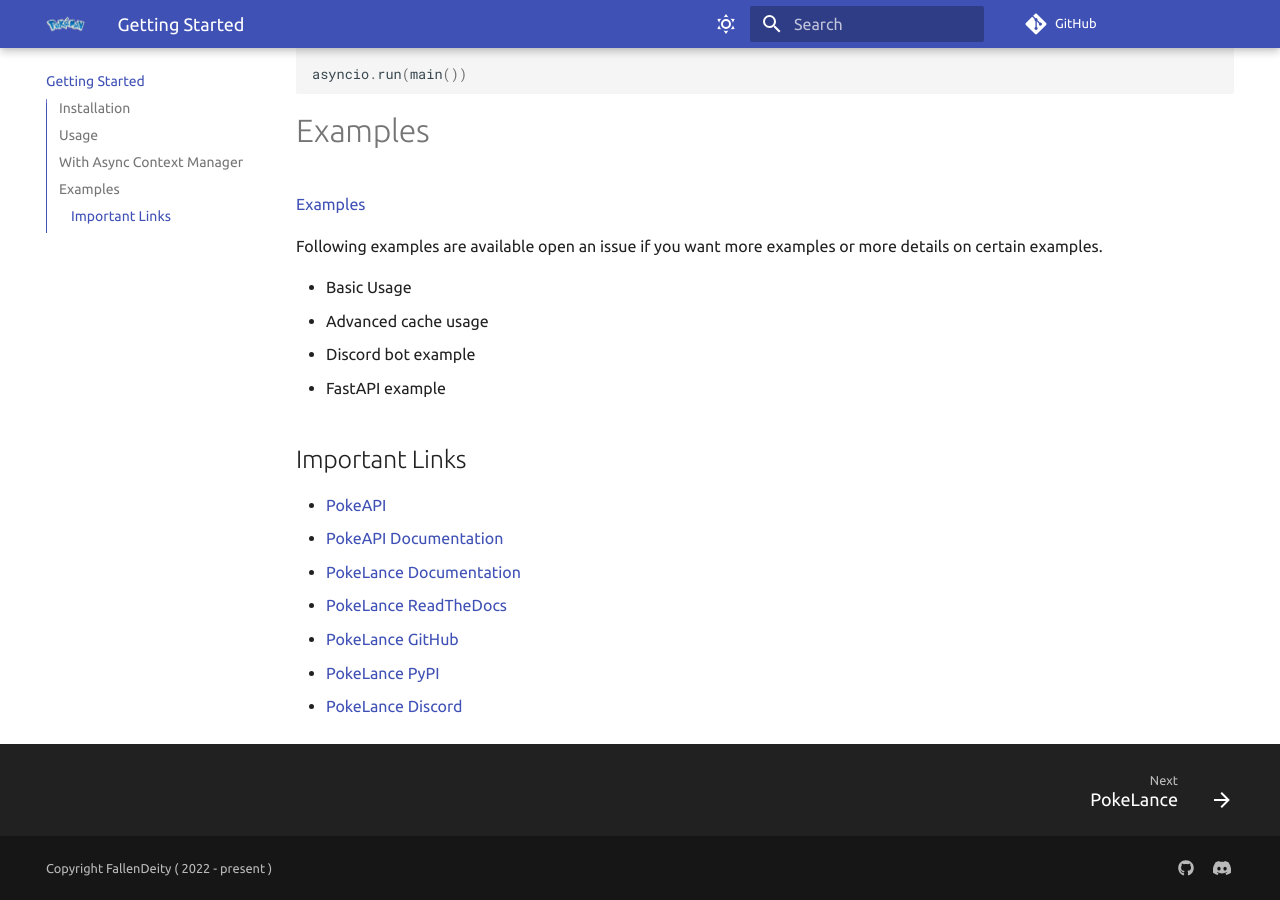
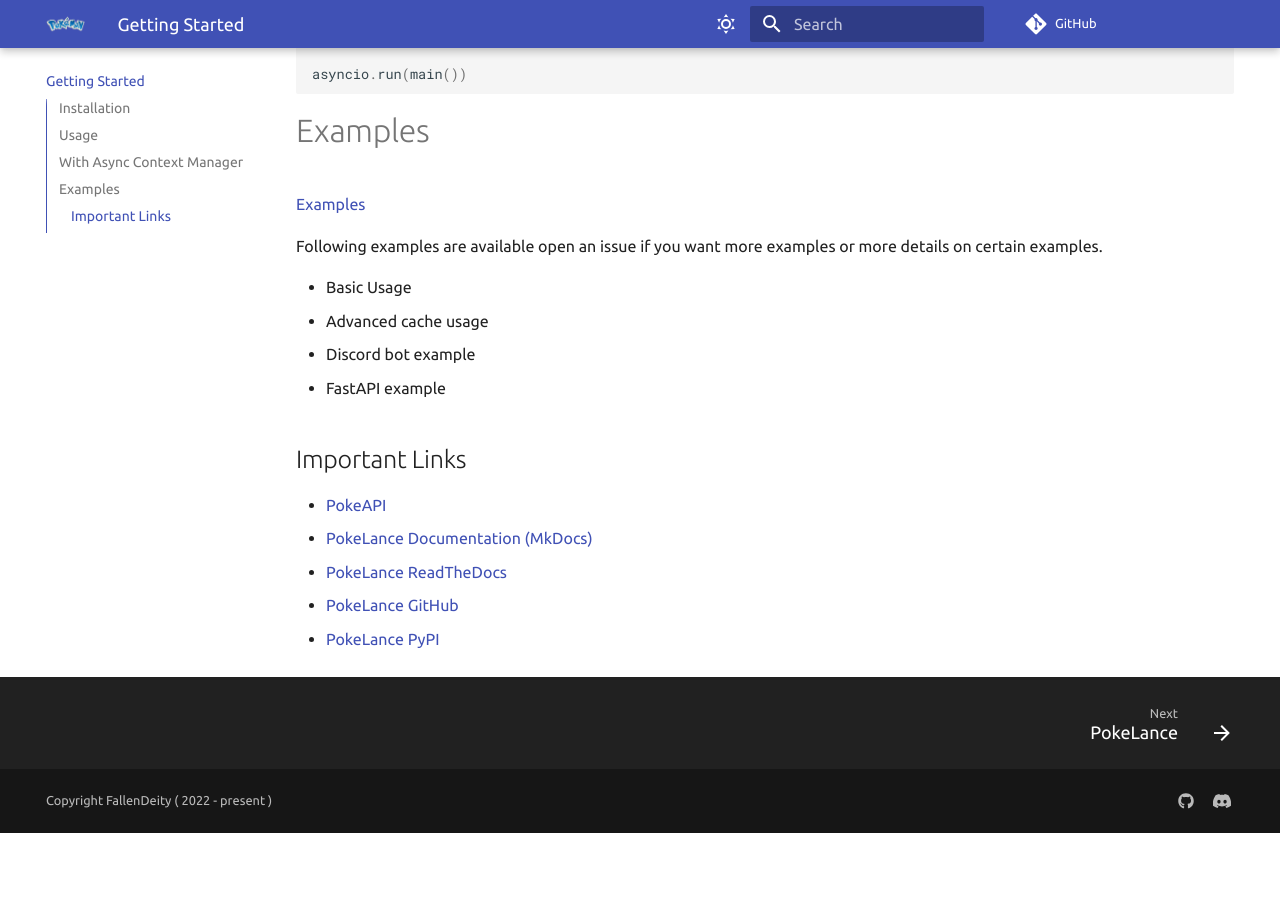
Before and after one commit to FallenDeity/PokeLance, an MkDocs documentation site: the page built from docs/index.md, in a window 1280 px wide and 900 px high, scrolled down 2162 px. Built offline with MkDocs 1.6.1 and Material for MkDocs 9.7.7, drawn with Linux system fonts in a browser that asks for light colours; comment, search, counter and statistics services are not loaded; after the commit the page ends 2995 px from its top, so only the background shows below that.

Commit message:
docs: Update important links

```diff
--- a/docs/index.md
+++ b/docs/index.md
@@ -102,11 +102,8 @@
 
 ## Important Links
 
-
 - [PokeAPI](https://pokeapi.co/)
-- [PokeAPI Documentation](https://pokeapi.co/docs/v2)
-- [PokeLance Documentation](https://FallenDeity.github.io/PokeLance/)
+- [PokeLance Documentation (MkDocs)](https://FallenDeity.github.io/PokeLance/)
 - [PokeLance ReadTheDocs](https://pokelance.readthedocs.io/en/latest/)
 - [PokeLance GitHub](https://github.com/FallenDeity/PokeLance)
 - [PokeLance PyPI](https://pypi.org/project/PokeLance/)
-- [PokeLance Discord](https://discord.gg/yeyEvT5V2J)
```
